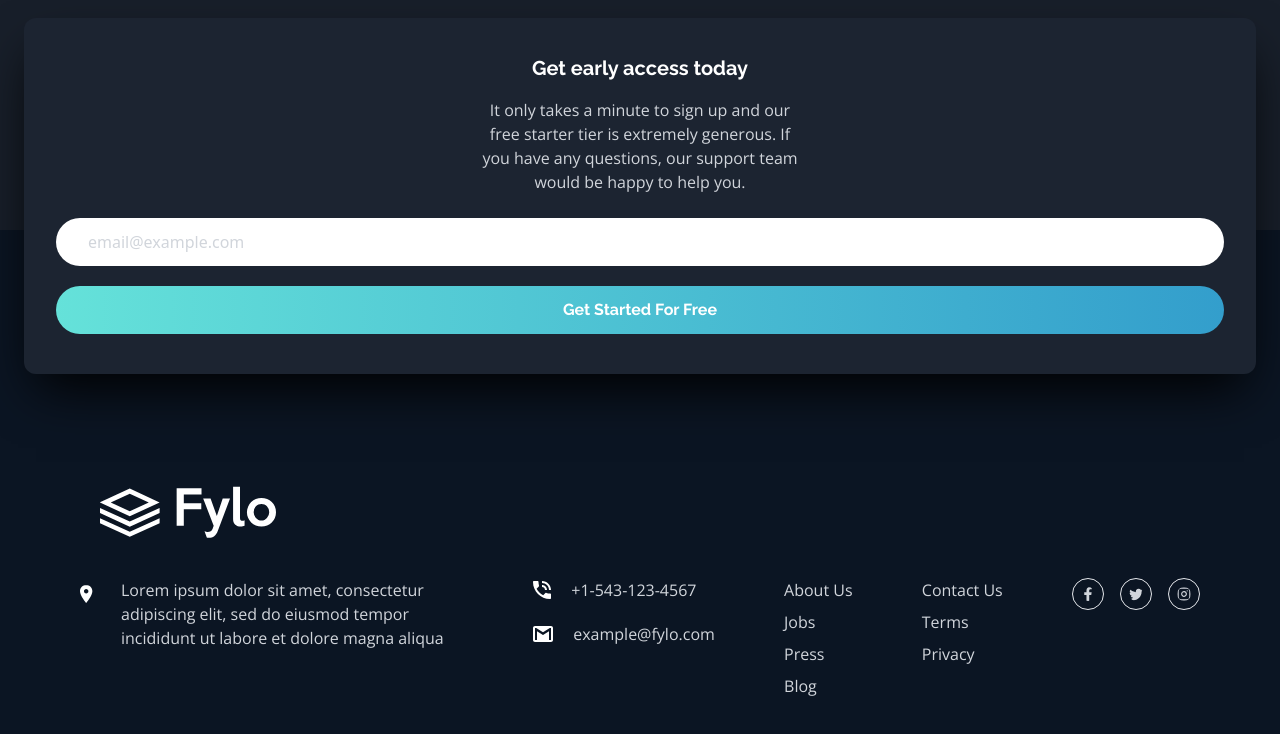
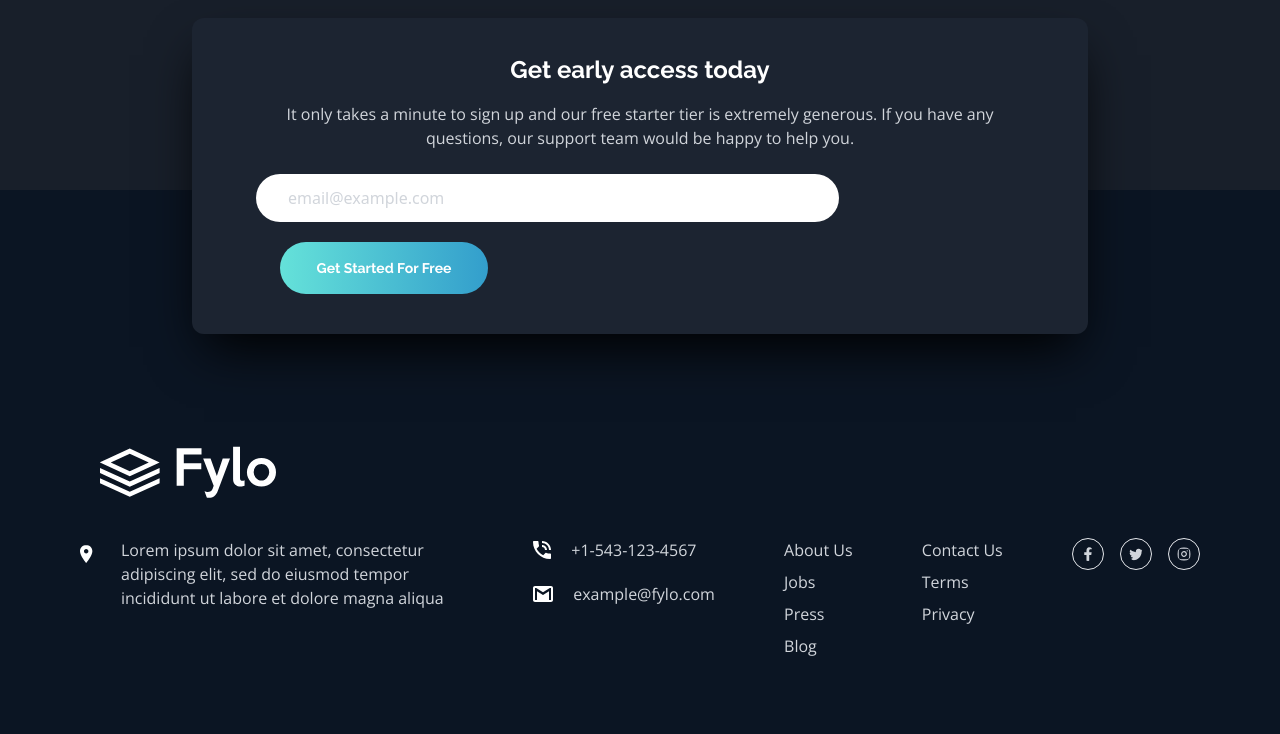
Before and after one commit to RonenTGreat/fylo_dark_theme_page, a React (Vite) app: page / in a window 1280 px wide. Shown: the part 3238-3972 px from the top of the page. After the commit the page ends 3932 px from the top, so only its background shows below. Built offline with nearby package versions, Linux system fonts and the light colour scheme.

Commit message:
optimized form section for larger screen

```diff
--- a/src/components/container/container.component.jsx
+++ b/src/components/container/container.component.jsx
@@ -115,14 +115,14 @@ const Container = () => {
         </div>
       </section>
 
-      <section className="mx-6 py-5 text-g bg-intro-color rounded-xl shadow-black shadow-2xl relative z-30 top-80">
-        <h2 className="text-xl font-raleway font-bold text-white py-4 text-center">Get early access today</h2>
-        <p className="pb-6 font-opensans text-gray-300 text-center max-w-xs mx-auto">It only takes a minute to sign up and our free starter tier is extremely generous. If you have any
+      <section className="mx-6 py-5 text-g bg-intro-color rounded-xl shadow-black shadow-2xl relative z-30 top-80 md:max-w-4xl md:mx-auto">
+        <h2 className="text-xl font-raleway font-bold text-white py-4 text-center md:text-2xl">Get early access today</h2>
+        <p className="pb-6 font-opensans text-gray-300 text-center max-w-xs mx-auto md:max-w-3xl">It only takes a minute to sign up and our free starter tier is extremely generous. If you have any
           questions, our support team would be happy to help you.</p>
 
-          <form className=" flex flex-col px-8" action="">
-          <input className="placeholder:text-gray-300 py-3 px-8 rounded-full" type="email" name="email" placeholder="email@example.com" />
-          <button className=" font-raleway text-white font-semibold bg-gradient-to-r from-mycyan to-myblue hover:bg-gradient-to-r hover:to-mycyan my-5 p-3 rounded-full" type="submit">Get Started For Free</button>
+          <form className=" flex flex-col px-8 md:block md:px-16" action="">
+          <input className="placeholder:text-gray-300 py-3 px-8 outline-none rounded-full md:pr-80" type="email" name="email" placeholder="email@example.com" />
+          <button className=" font-raleway text-white font-semibold bg-gradient-to-r from-mycyan to-myblue hover:bg-gradient-to-r hover:to-mycyan my-5 p-3 rounded-full md:ml-6 md:w-[13rem] md:text-sm md:p-4" type="submit">Get Started For Free</button>
           </form>
 
       </section>
```
